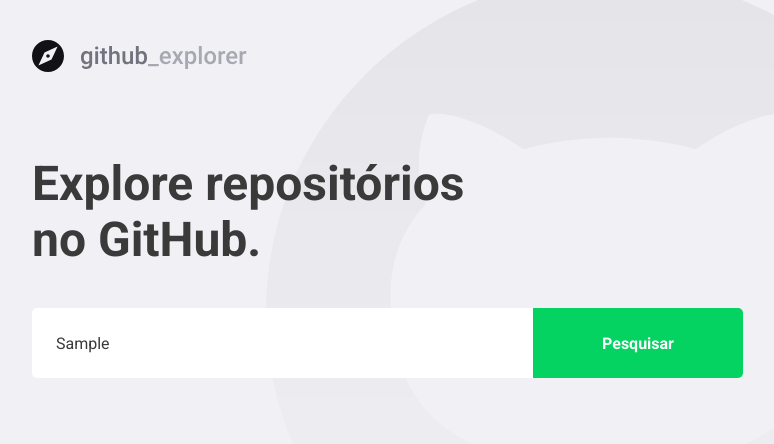
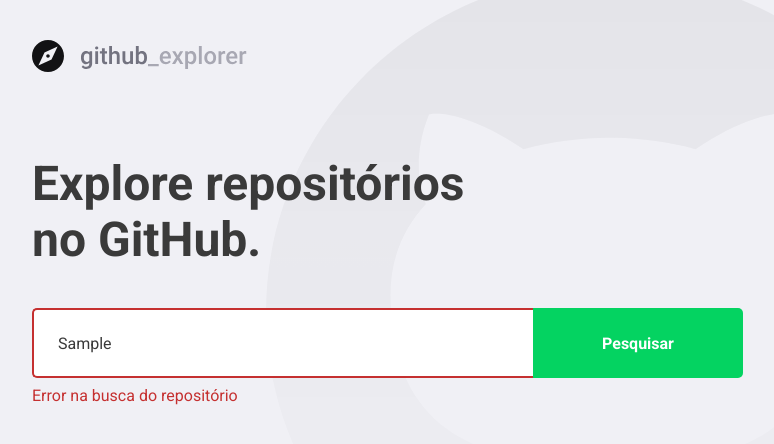
Before and after one commit to CesarAugustoMor/GoStack11-Primeiro-Projeto-React, a React (Create React App) app: page / in a window 1280 px wide. Both pictures are taken after typing "Sample" into the empty fields and a click on the button "Pesquisar". Shown: the top 444 px of the page, without its empty margins (148-922 px from the left). Built offline with nearby package versions, Linux system fonts and the light colour scheme; no server answers.

Commit message:
Lidando com erros

```diff
--- a/src/pages/Dashboard/index.tsx
+++ b/src/pages/Dashboard/index.tsx
@@ -4,7 +4,7 @@
 
 import logoImg from '../../assets/logo.svg';
 
-import { Title, Form, Repositories } from './styles';
+import { Title, Form, Repositories, Error } from './styles';
 
 interface Repository {
   id: number;
@@ -18,6 +18,7 @@
 
 const Dashboard: React.FC = () => {
   const [newRepo, setNewRepo] = useState('');
+  const [inputError, setInputError] = useState('');
   const [repositories, setRepositories] = useState<Repository[]>([]);
 
   async function handleAddRepository(
@@ -25,17 +26,27 @@
   ): Promise<void> {
     event.preventDefault();
 
-    const response = await api.get<Repository>(`repos/${newRepo}`);
-    const repository = response.data;
+    if (!newRepo) {
+      setInputError('Digite o autor/nome do repositório');
+      return;
+    }
 
-    setRepositories([...repositories, repository]);
-    setNewRepo('');
+    try {
+      const response = await api.get<Repository>(`repos/${newRepo}`);
+      const repository = response.data;
+
+      setRepositories([...repositories, repository]);
+      setNewRepo('');
+      setInputError('');
+    } catch (error) {
+      setInputError('Error na busca do repositório');
+    }
   }
   return (
     <>
       <img src={logoImg} alt="GitHub Explorer" />
       <Title>Explore repositórios no GitHub.</Title>
-      <Form onSubmit={handleAddRepository}>
+      <Form hasError={!!inputError} onSubmit={handleAddRepository}>
         <input
           value={newRepo}
           onChange={e => setNewRepo(e.target.value)}
@@ -43,6 +54,8 @@
         />
         <button type="submit">Pesquisar</button>
       </Form>
+
+      {inputError && <Error>{inputError}</Error>}
       <Repositories>
         {repositories.map(repository => (
           <a key={repository.id} href="teste">
--- a/src/pages/Dashboard/styles.ts
+++ b/src/pages/Dashboard/styles.ts
@@ -1,7 +1,9 @@
-import styled from 'styled-components';
+import styled, { css } from 'styled-components';
 import { shade } from 'polished';
 
-export const Container = styled.div``;
+interface FormProps {
+  hasError: boolean;
+}
 
 export const Title = styled.h1`
   font-size: 48px;
@@ -12,7 +14,7 @@
   margin-top: 80px;
 `;
 
-export const Form = styled.form`
+export const Form = styled.form<FormProps>`
   margin-top: 40px;
   max-width: 711px;
 
@@ -25,6 +27,14 @@
     border: 0;
     border-radius: 5px 0 0 5px;
     color: #3a3a3a;
+    border: 2px solid #fff;
+    border-right: 0;
+
+    ${props =>
+      props.hasError &&
+      css`
+        border-color: #c53030;
+      `}
 
     &::placeholder {
       color: #a8a8b3;
@@ -98,3 +108,9 @@
     }
   }
 `;
+
+export const Error = styled.span`
+  display: block;
+  color: #c53030;
+  margin-top: 8px;
+`;
```
